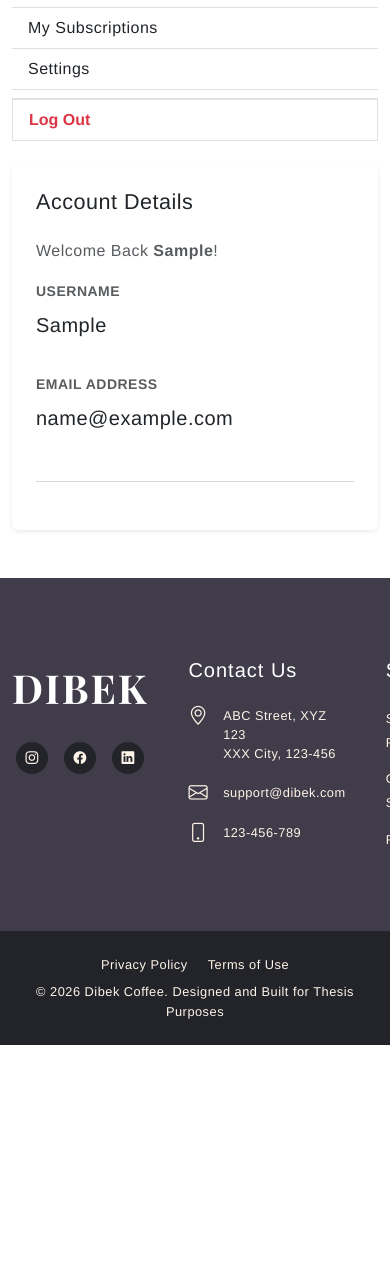
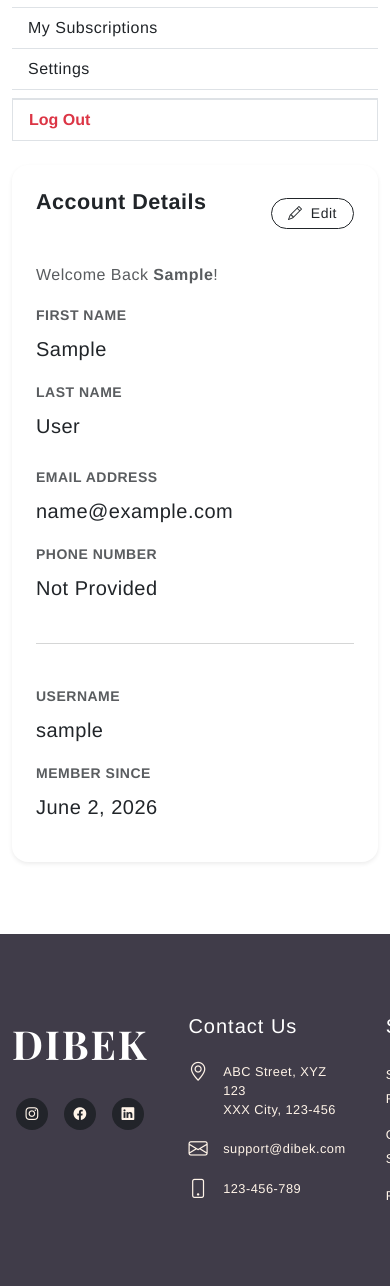
Before and after one commit to sudeirmaak/thesis_ecommerce, a Django app: page /users/profile/ in a window 390 px wide; the page is wider, and only the part inside the window is pictured. Shown: the part 345-1631 px from the top of that part. Before the commit the page ends 1390 px from the top of that part, so only its background shows below. Run offline with Django 5.2, Linux system fonts and the light colour scheme; the visitor is signed in with stand-in values (Sample User, id 1); data that the repository does not hold is empty; some libraries are stand-ins or nearby versions; some web fonts are replaced.

Commit message:
completed profile read-only dashboard with user details and responsive layout

```diff
--- a/templates/users/profile.html
+++ b/templates/users/profile.html
@@ -1,23 +1,52 @@
 {% extends 'users/profile_base.html' %}
 
 {% block profile_content %}
-<div class="card border-0 shadow-sm p-4">
-    <h4 class="mb-4">Account Details</h4>
+<div class="card border-0 shadow-sm p-4 rounded-4 mb-4">
+    <div class="d-flex justify-content-between align-items-center mb-4">
+        <h4 class="mb-4 fw-bold">Account Details</h4>
+        <a href="{% url 'users:settings' %}" class="btn btn-sm btn-outline-dark rounded-pill px-3">
+            <i class="bi bi-pencil me-1"></i>
+            Edit
+        </a>
+    </div>
+
     <p class="text-muted">Welcome Back <strong>{{ user.first_name|default:user.username|title }}</strong>!</p>
 
-    <div class="row">
+    <div class="row mb-2">
         <div class="col-md-6 mb-3">
-            <label class="form-label text-muted small text-uppercase fw-bold">Username</label>
-            <p class="fs-5">{{ user.username|title }}</p>
+            <label class="form-label text-muted small text-uppercase fw-bold">First Name</label>
+            <p class="fs-5 mb-0">{{ user.first_name|title|default:"-" }}</p>
         </div>
         <div class="col-md-6 mb-3">
+            <label class="form-label text-muted small text-uppercase fw-bold">Last Name</label>
+            <p class="fs-5 mb-0">{{ user.last_name|title|default:"-" }}</p>
+        </div>
+    </div>
+
+    <div class="row mb-2">
+        <div class="col-md-6 mb-3">
             <label class="form-label text-muted small text-uppercase fw-bold">Email Address</label>
-            <p class="fs-5">{{ user.email }}</p>
+            <p class="fs-5 mb-0">{{ user.email }}</p>
+        </div>
+        <div class="col-md-6 mb-3">
+            <label class="form-label text-muted small text-uppercase fw-bold">Phone Number</label>
+            <p class="fs-5 mb-0">{{ user.phone_number|default:"Not Provided" }}</p>
         </div>
     </div>
 
     <hr class="text-muted mb-4">
 
+    <div class="row mt-3">
+        <div class="col-md-6 mb-3">
+            <label class="form-label text-muted small text-uppercase fw-bold">Username</label>
+            <p class="fs-5 mb-0">{{ user.username }}</p>
+        </div>
+        <div class="col-md-6 mb-3">
+            <label class="form-label text-muted small text-uppercase fw-bold">Member Since</label>
+            <p class="fs-5 mb-0">{{ user.date_joined|date:"F j, Y" }}</p>
+        </div>
+    </div>
+
 </div>
 
 {% endblock %}
```
